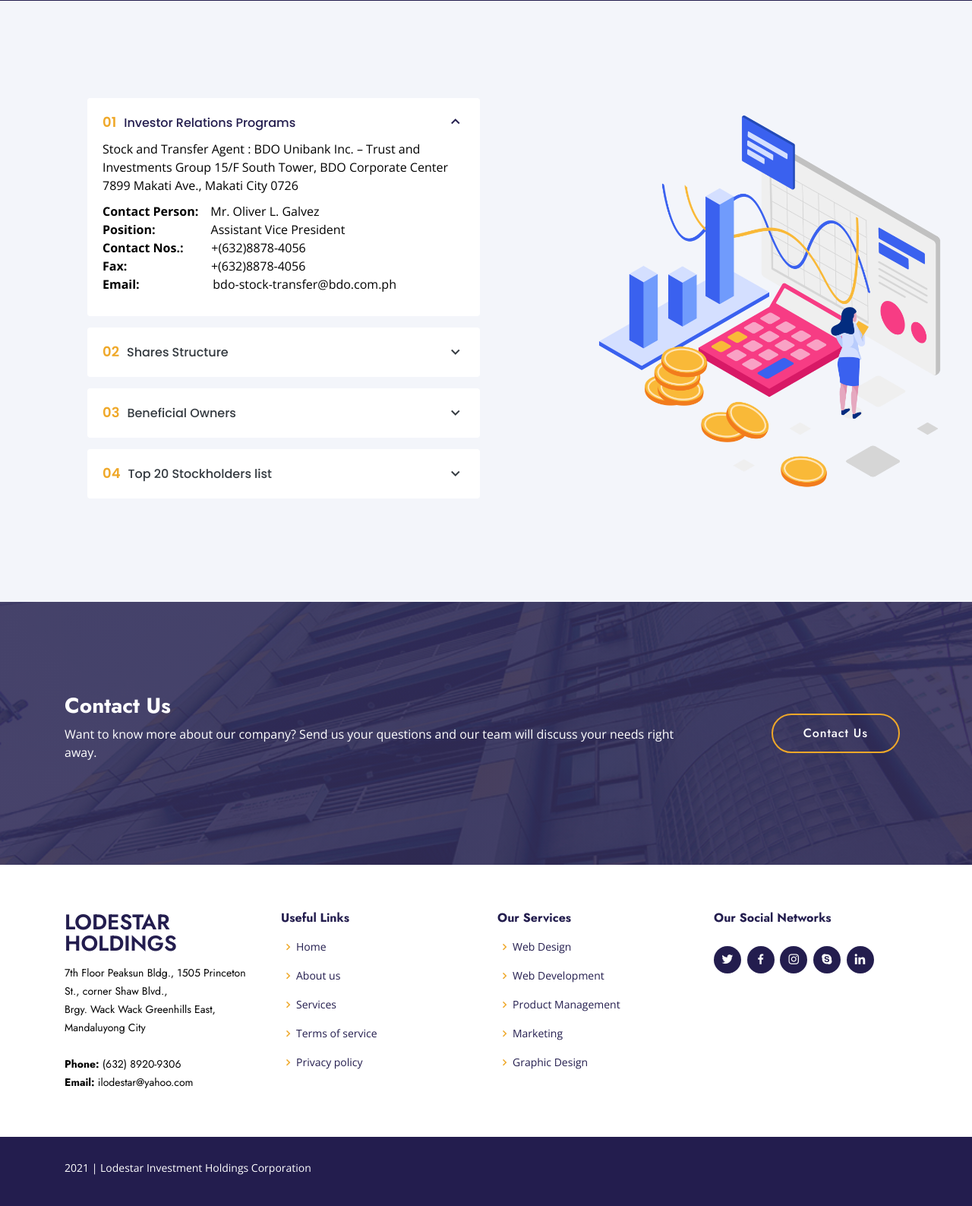
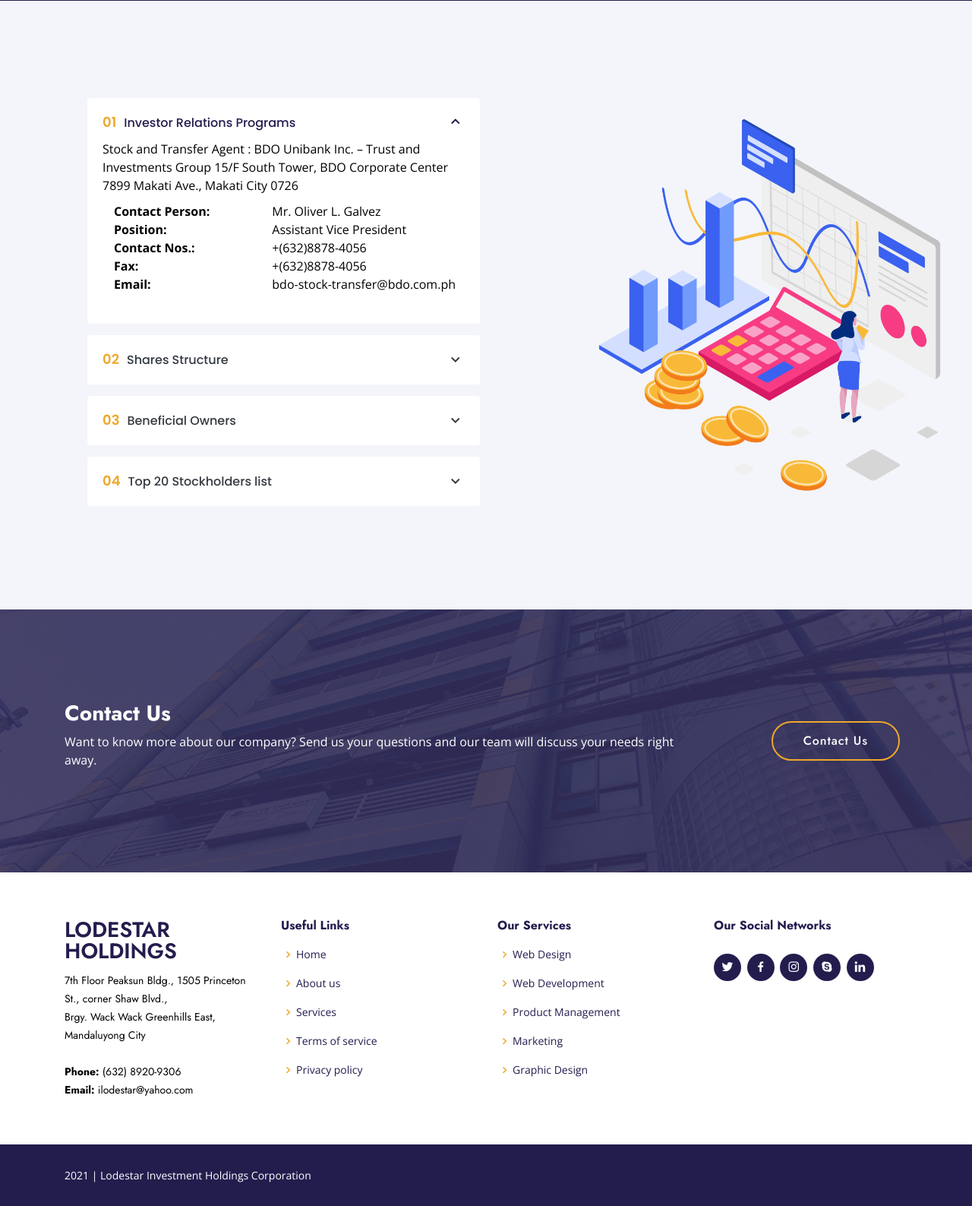
Before and after one commit to imranbalunan12/bt-lodestar, a PHP site: page /investor-relations.html in a window 1280 px wide, after a click that opens the changed part. Shown: the part 639-2226 px from the top of the page at 76% size. Before the commit the page ends 2185 px from the top, so only its background shows below. Run offline with PHP 8.4, Linux system fonts and the light colour scheme.

Commit message:
udate 11:59:

```diff
--- a/assets/css/style.css
+++ b/assets/css/style.css
@@ -1729,20 +1729,11 @@ padding-bottom:50px;
   overflow-x: auto;
 }
 
-.scrollmenu {
-
-  overflow: auto;
+.scrolling-wrapper > .row {
+  display: grid;
+  grid-gap: 10px;
+  grid-template-columns: repeat(6, calc(50% - 40px));
+  grid-template-rows: minmax(150px, 1fr);
+  overflow-x: auto;
   white-space: nowrap;
 }
-
-.scrollmenuu{
-  display: inline-block;
-  color: white;
-  text-align: center;
-  padding: 14px;
-  text-decoration: none;
-}
-
-.scrollmenu a:hover {
-  background-color: #777;
-}
--- a/compdisc.html
+++ b/compdisc.html
@@ -46,7 +46,7 @@
 
       <nav class="nav-menu d-none d-lg-flex">
         <ul>
-          <li class="active"><a href="index.html">Home</a></li>
+          <li><a href="index.html">Home</a></li>
           <li><a href="investor-relations.html">Investor Relations</a></li>
 
           <li class="drop-down"><a href="regular.html">Meet the team</a>
@@ -63,7 +63,7 @@
 
 
 
-          <li class="drop-down"><a href="corpgov.html">Downloadables</a>
+          <li class="drop-down active"><a href="corpgov.html">Downloadables</a>
             <ul>
               <li class="drop-down"><a href="corpgov.html">Corporate Governance</a>
                 <ul>
@@ -76,7 +76,7 @@
                   <li><a href="corpgov.html#cp">COMPANY POLICIES</a></li>
                 </ul>
               </li>
-              <li class="drop-down"><a href="compdisc.html">Company Disclosures</a>
+              <li class="drop-down active"><a href="compdisc.html">Company Disclosures</a>
                 <ul>
                   <li><a href="compdisc.html#sf">SEC FILINGS</a></li>
                   <li><a href="compdisc.html#assm">NOTICE OF ANNUAL OR SPECIAL STOCKHOLDER'S MEETING</a></li>
--- a/corpgov.html
+++ b/corpgov.html
@@ -46,7 +46,7 @@
 
       <nav class="nav-menu d-none d-lg-flex">
         <ul>
-          <li class="active"><a href="index.html">Home</a></li>
+          <li><a href="index.html">Home</a></li>
           <li><a href="investor-relations.html">Investor Relations</a></li>
 
           <li class="drop-down"><a href="regular.html">Meet the team</a>
@@ -63,9 +63,9 @@
 
 
 
-          <li class="drop-down"><a href="corpgov.html">Downloadables</a>
+          <li class="drop-down active"><a href="corpgov.html">Downloadables</a>
             <ul>
-              <li class="drop-down"><a href="corpgov.html">Corporate Governance</a>
+              <li class="drop-down active"><a href="corpgov.html">Corporate Governance</a>
                 <ul>
                   <li><a href="corpgov.html#mnl">MANUAL ON CORPORATE GOVERNANCE</a></li>
                   <li><a href="corpgov.html#cbe">CODE OF BUSINESS CONDUCT AND ETHICS</a></li>
--- a/executive.html
+++ b/executive.html
@@ -46,10 +46,10 @@
 
       <nav class="nav-menu d-none d-lg-flex">
         <ul>
-          <li class="active"><a href="index.html">Home</a></li>
+          <li><a href="index.html">Home</a></li>
           <li><a href="investor-relations.html">Investor Relations</a></li>
 
-          <li class="drop-down"><a href="regular.html">Meet the team</a>
+          <li class="drop-down active"><a href="regular.html">Meet the team</a>
             <ul>
               <li class="drop-down"><a href="regular.html">Board of Directors</a>
                 <ul>
@@ -57,7 +57,7 @@
                   <li><a href="independent.html">Independent Directors</a></li>
                 </ul>
               </li>
-              <li><a href="executive.html">Executive Officers</a></li>
+              <li class="active"><a href="executive.html">Executive Officers</a></li>
             </ul>
           </li>
 
--- a/index.html
+++ b/index.html
@@ -48,7 +48,7 @@
 
       <nav class="nav-menu d-none d-lg-flex">
         <ul>
-          <li ><a href="index.html">Home</a></li>
+          <li class="active" ><a href="index.html">Home</a></li>
           <li><a href="investor-relations.html">Investor Relations</a></li>
 
           <li class="drop-down"><a href="regular.html">Meet the team</a>
--- a/investor-relations.html
+++ b/investor-relations.html
@@ -143,24 +143,35 @@
                     <i class="bx bx-chevron-down icon-show"></i><i class="bx bx-chevron-up icon-close"></i></a>
 
 
-                  <div id="accordion-list-1" class="collapse " data-parent=".accordion-list">
+                  <div id="accordion-list-1" class="collapse" data-parent=".accordion-list">
                     <p>
                         Stock and Transfer Agent : BDO Unibank Inc. – Trust and Investments Group
                         15/F South Tower, BDO Corporate Center
                         7899 Makati Ave., Makati City 0726
                     </p>
-                    <div class="container">
-                      <div class="row scrollmenu">
-                        <div class="col-">
+
+
+
+                    <div class="container-fluid scrolling-wrapper">
+                      <div class="row scrolling-wrapper">
+                        <div class="col-sm">
                           <p>
-                            <strong>Contact Person:</strong>&emsp;Mr. Oliver L. Galvez</br>
-                            <strong>Position:</strong>&emsp; &emsp; &emsp;&nbsp;&nbsp;&nbsp;&nbsp;Assistant Vice President</br>
-                            <strong>Contact Nos.:</strong>&ensp;&ensp;&nbsp;&nbsp;&nbsp;&nbsp;&nbsp;+(632)8878-4056</br>
-                            <strong>Fax:</strong>&emsp;&emsp;&nbsp;&nbsp;&nbsp;&nbsp;&nbsp;&nbsp;&ensp;&nbsp;&nbsp;&nbsp;&nbsp;&nbsp;&nbsp;&nbsp;&nbsp;&nbsp;&nbsp;   +(632)8878-4056</br>
-                            <strong>Email:</strong>&emsp;&emsp;&emsp;&emsp;&emsp;&nbsp;&nbsp;&nbsp;&nbsp;bdo-stock-transfer@bdo.com.ph</p>
+                            <strong>Contact Person: </strong></br>
+                            <strong>Position:</strong></br>
+                            <strong>Contact Nos.:</strong></br>
+                            <strong>Fax:</strong></br>
+                            <strong>Email:</strong></br>
+                          </p>
+                        </div>
+                        <div class="col-xl">
+                          <p>
+                            Mr. Oliver L. Galvez</br>
+                            Assistant Vice President</br>
+                            +(632)8878-4056</br>
+                            +(632)8878-4056</br>
+                            bdo-stock-transfer@bdo.com.ph</br>
                         </p>
                         </div>
-
                       </div>
                     </div>
 
--- a/others.html
+++ b/others.html
@@ -45,7 +45,7 @@
 
       <nav class="nav-menu d-none d-lg-flex">
         <ul>
-          <li class="active"><a href="index.html">Home</a></li>
+          <li><a href="index.html">Home</a></li>
           <li><a href="investor-relations.html">Investor Relations</a></li>
 
           <li class="drop-down"><a href="regular.html">Meet the team</a>
@@ -62,7 +62,7 @@
 
 
 
-          <li class="drop-down"><a href="corpgov.html">Downloadables</a>
+          <li class="drop-down active"><a href="corpgov.html">Downloadables</a>
             <ul>
               <li class="drop-down"><a href="corpgov.html">Corporate Governance</a>
                 <ul>
@@ -82,7 +82,7 @@
                   <li><a href="compdisc.html#ssm">MINUTES OF ALL GENERAL OR SPECIAL STOCKHOLDERS'S MEETINGS </a></li>
                 </ul>
               </li>
-              <li><a href="others.html">Others</a></li>
+              <li class="active"><a href="others.html">Others</a></li>
             </ul>
           </li>
 
```
Also changed, not shown: independent.html (+4 -4 lines), regular.html (+4 -4 lines).
